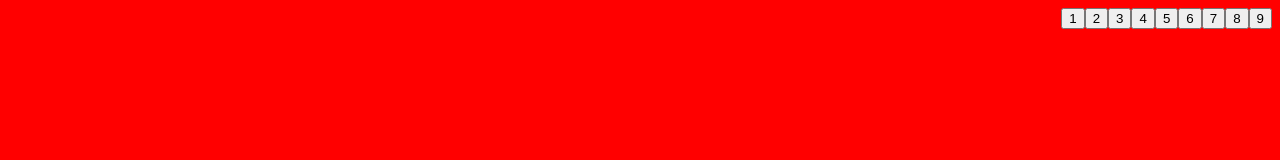
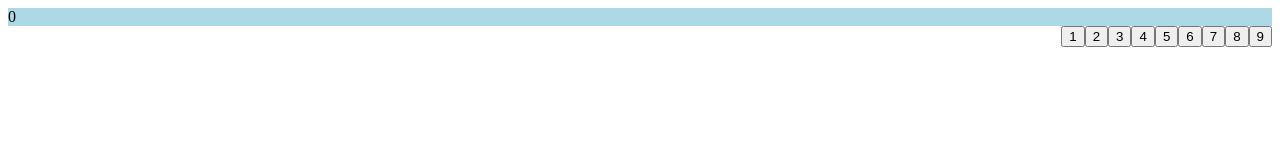
Before and after one commit to rutabageldev/calculator, a plain HTML site: page index.html in a window 1280 px wide. Drawn offline with Linux system fonts and the light colour scheme.

Commit message:
Initiated 'buildCalculator' and roughed out the display

```diff
--- a/index.html
+++ b/index.html
@@ -8,7 +8,7 @@
     <title>Calculator</title>
 </head>
 <body>
-    <div class="Calculator-container">
+    <div class="calculator-container">
         <div class="top-container"></div>
         <div class="number-container"></div>
         <div class="bottom-container"></div>
--- a/script.js
+++ b/script.js
@@ -1,15 +1,20 @@
 const numberContainer =document.querySelector(".number-container");
 const topRowContainer =document.querySelector(".top-container");
 const bottomRowContainer =document.querySelector(".bottom-container");
+const calculatorContainer = document.querySelector('.calculator-container');
 
 
 
-populateButtons();
+buildCalculator();
 
 
 
+function buildCalculator() {
+    buildDisplay();
+    buildNumberButtons();
+}
 
-function populateButtons() {
+function buildNumberButtons() {
     for (let i = 9; i > 0; i--) {
         const numberButton = document.createElement("button");
         numberButton.classList.add("number-button");
@@ -19,3 +24,11 @@ function populateButtons() {
 
     let headerButtons
 }
+
+function buildDisplay() {
+    const calcDisplay = document.createElement('div');
+    calcDisplay.classList.add('calculator-display');
+    calcDisplay.textContent = '0';
+
+    calculatorContainer.prepend(calcDisplay);
+}
--- a/style.css
+++ b/style.css
@@ -1,9 +1,8 @@
-body {
-    background-color: red;
+.calculator-display {
+    background-color: lightblue;
 }
 
 .number-container {
-    background-color: red;
     display: flex;
     flex-direction: row-reverse;
 }
```
